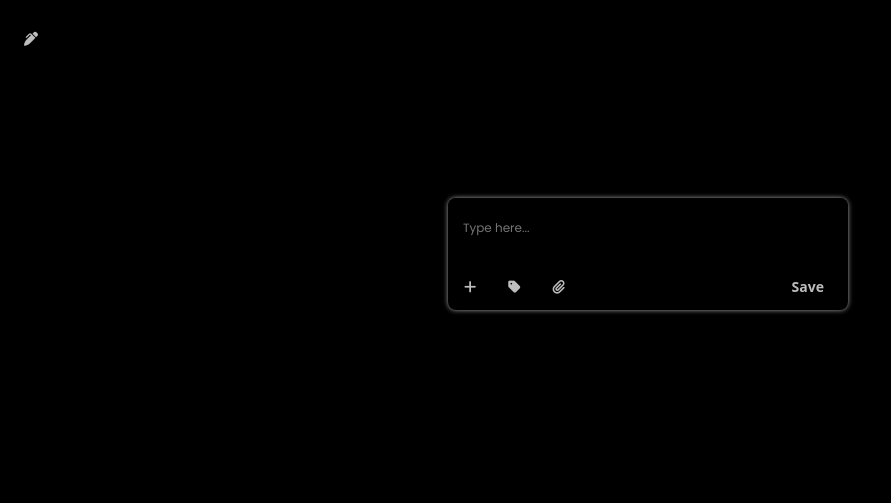
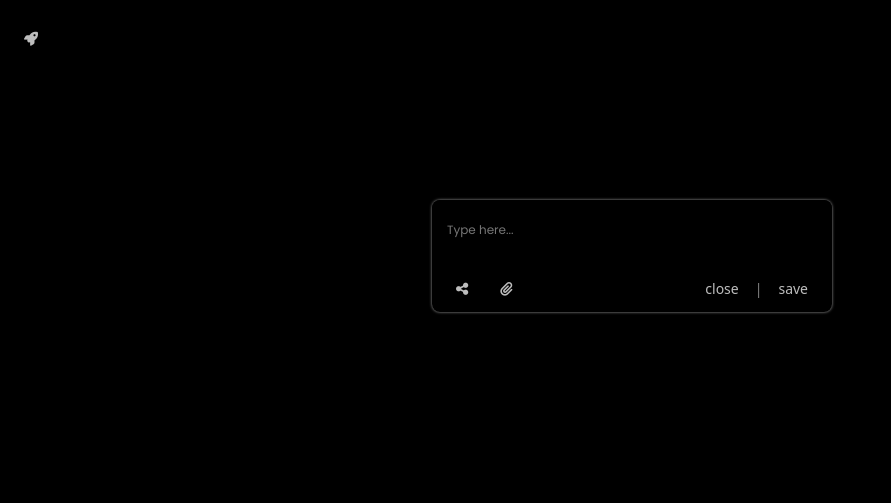
Before and after one commit to tomasbrizuela/blacknotes, a plain HTML site: page index.html in a window 1280 px wide. Shown: the whole page, without its empty margins (0-891 px from the left). Drawn offline with nearby package versions, Linux system fonts and the light colour scheme.

Commit message:
last changes before js coding

```diff
--- a/app.js
+++ b/app.js
@@ -0,0 +1 @@
+let oldNotes = document.querySelector('#d');
--- a/index.html
+++ b/index.html
@@ -18,19 +18,21 @@
     <div class="container-fluid m-0 p-0">
         <div class="row m-0 p-0">
             <div id="d" class="col-1 d-flex flex-row justify-content-start align-items-start mt-2 me-2 p-2">
-                <i class="fa-solid fa-pen-clip m-2 p-2" title="Show all notes"></i>
+                <i class="fa-solid fa-rocket m-2 p-2" title="Label" id="showNotes"></i>
+
             </div>
             <div class="col-10 d-flex flex-column justify-content-center align-items-center mt-2 me-2">
                 <div id="newNote">
                     <textarea name="" id="" autofocus="on" placeholder="Type here..."></textarea>
                     <div class="col-12 d-flex flex-row justify-content-between align-items-center">
                         <div class="d-flex flex-row justify-content-start align-items-center">
-                            <i class="fa-solid fa-plus m-2 p-2" title="Add note"></i>
-                            <i class="fa-solid fa-tag m-2 p-2" title="Share"></i>
+                            <i class="fa-solid fa-share-nodes ms-3 m-2 p-2" title="Share"></i>
                             <i class="fa-solid fa-paperclip m-2 p-2" title="Relate Document"></i>
                         </div>
                         <div class="d-flex flex-row justify-content-end align-items-center me-4">
-                            <p class="m-0 ">Save</p>
+                            <p class="m-0 me-3">close</p>
+                            <p class="m-0 me-3" id="barra">|</p>
+                            <p class="m-0">save</p>
                         </div>
                     </div>
                 </div>
--- a/style.scss
+++ b/style.scss
@@ -13,11 +13,11 @@ body{
     height: 350px;
 }
 
-// #d{
-//     height: 150px;
-// }
+.container-fluid{
+    height: auto;
+}
 .row{
-    height: 500px;
+    height: auto;
 }
 
 h1{
@@ -28,8 +28,12 @@ h1{
 }
 
 #newNote{
+    position: absolute;
+    margin-bottom: 100px;
+    top: 25%;
+    right: 35%;
     border-radius: 8px;
-    box-shadow: 0px 0px 5px rgb(167, 167, 167);
+    box-shadow: 0px 0px 3px rgb(167, 167, 167);
     color: #bdbdbd;
 }
 
@@ -44,8 +48,12 @@ textarea{
     resize: none;
     width: 400px;
     field-sizing: content;
+    max-height: 250px;
     outline: none;
     border-radius: 8px;
+    overflow: visible;
+    scrollbar-color: rgb(103, 102, 102) rgb(0, 0, 0);
+    scrollbar-width:thin;
 }
 
 i{
@@ -58,10 +66,30 @@ p{
     font-size: 14px;
     line-height: 20px;
     cursor: pointer;
-    font-weight: 600;
+}
+
+#barra{
+    color: grey;
+    cursor: auto;
 }
 
 i:hover, p:hover{
     transform: scale(1.1);
     transition: 0.3s ease;
 }
+
+
+#tags p{
+    font-size: 12px;
+}
+
+textarea::selection {
+    background: #616060; /* Color de fondo para el texto seleccionado */
+    color: #000;        /* Color del texto seleccionado */
+}
+
+
+#d:hover{
+        width: 150px;
+        transition: 0.3s ease;
+}
```
Also changed, not shown: style.css, 1 other file.
